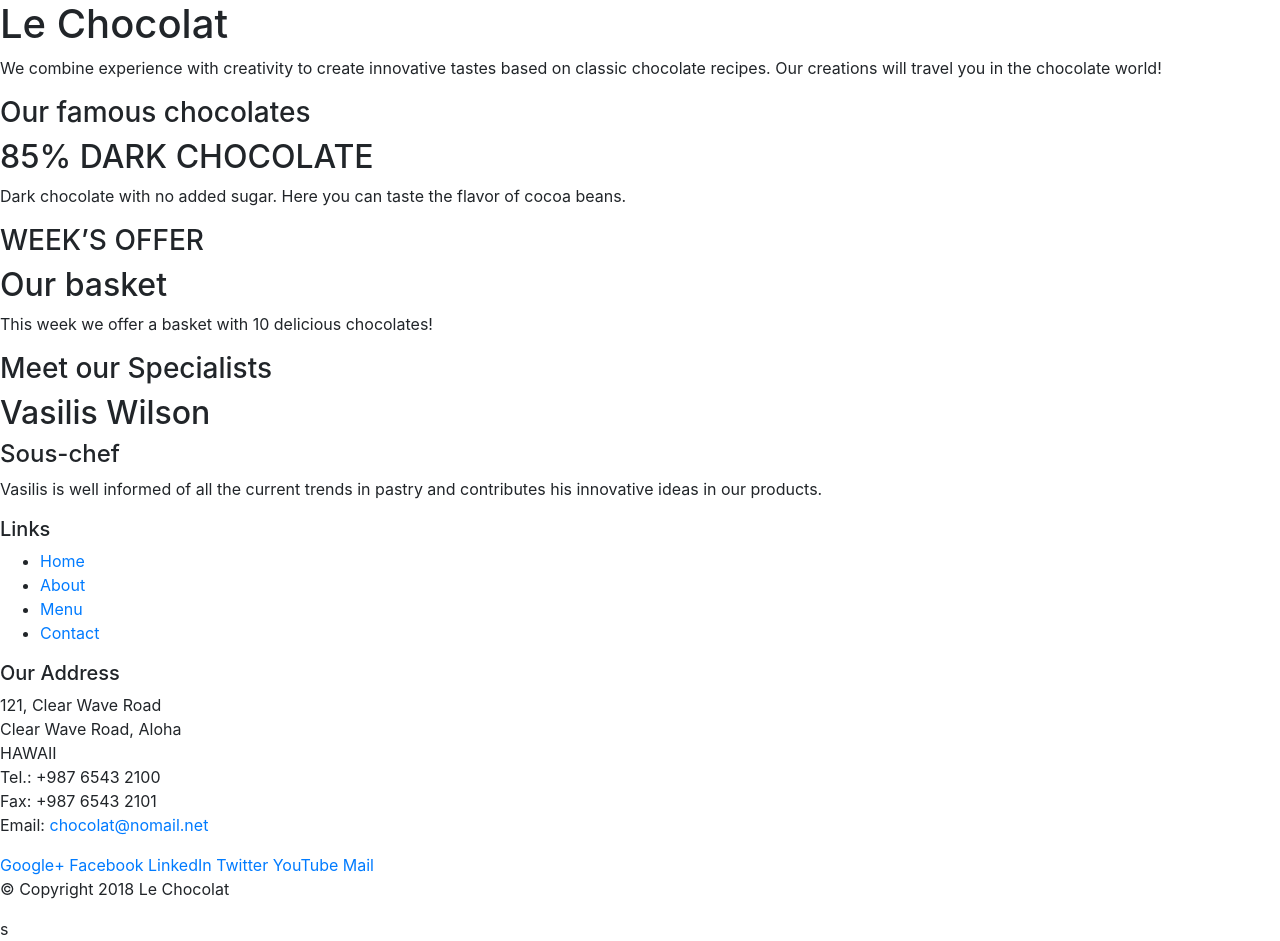
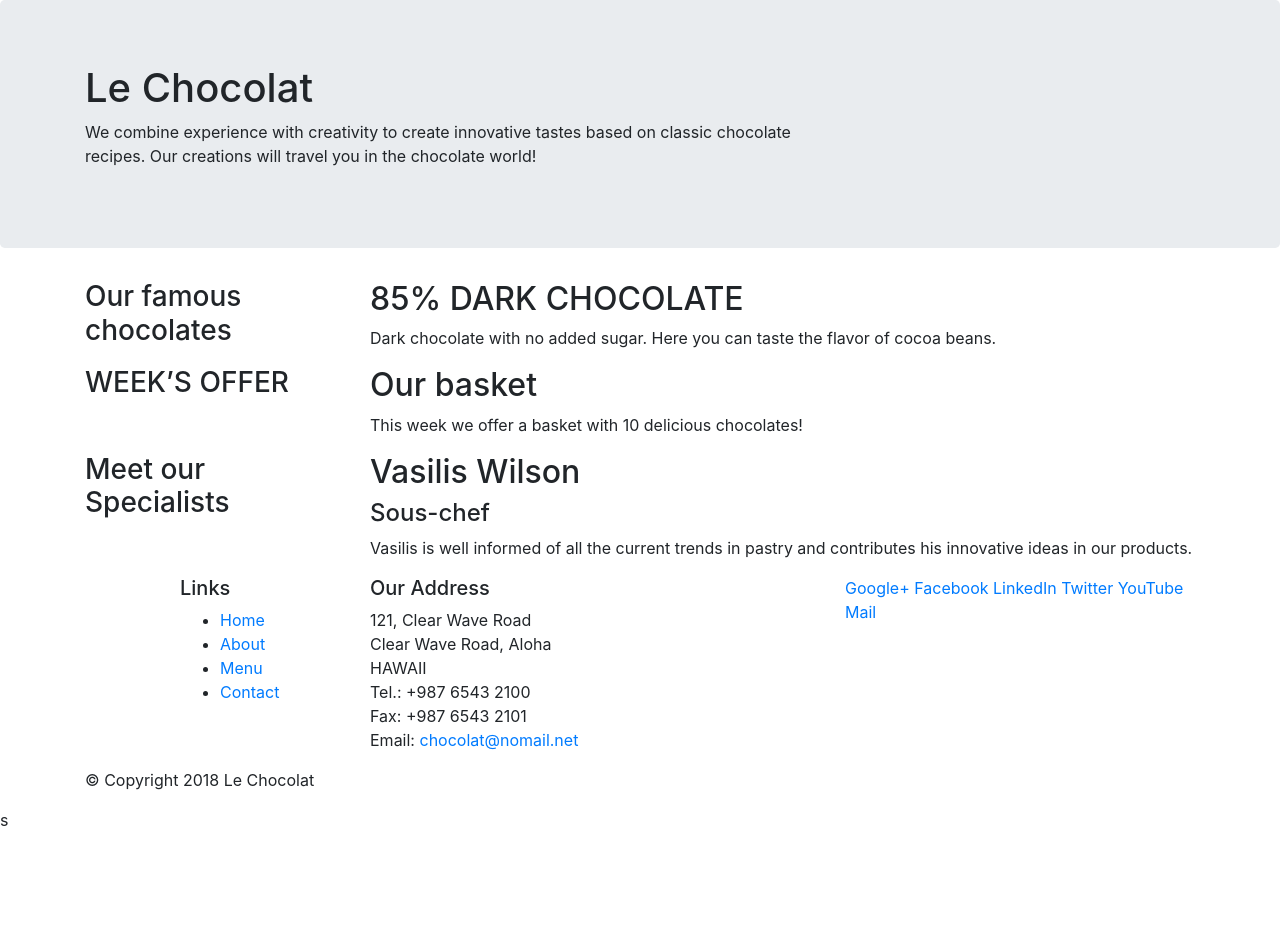
Before and after one commit to JimKos21/leChocolat, a website: page index.html in a window 1280 px wide. After the commit the page ends 832 px from the top, so only its background shows below. Drawn offline with nearby package versions, Linux system fonts and the light colour scheme.

Commit message:
Bootstrap Grid Part 1

```diff
--- a/index.html
+++ b/index.html
@@ -13,57 +13,59 @@
 
 <body>
 
-    <header>
-        <div>
-            <div>
-                <div>
+    <header class="jumbotron">
+        <div class="container">
+            <div class="row">
+                <div class="col-12 col-sm-8">
                     <h1>Le Chocolat</h1>
-                    <p>We combine experience with creativity to create innovative tastes based on classic chocolate recipes. Our creations will travel you in the chocolate world!</p>
+                    <p>We combine experience with creativity to create innovative tastes based on classic chocolate
+                        recipes. Our creations will travel you in the chocolate world!</p>
                 </div>
-                <div>
+                <div class="col col-sm-4">
                 </div>
             </div>
         </div>
     </header>
 
-    <div>
-        <div>
-            <div>
+    <div class="container">
+        <div class="row">
+            <div class="col-sm-4 col-md-3">
                 <h3>Our famous chocolates</h3>
             </div>
-            <div>
+            <div class="col-sm col-md">
                 <h2>85% DARK CHOCOLATE</h2>
                 <p>Dark chocolate with no added sugar. Here you can taste the flavor of cocoa beans.</p>
             </div>
         </div>
 
 
-        <div>
-            <div>
+        <div class="row">
+            <div class="col-sm-4 col-md-3">
                 <h3>WEEK’S OFFER</h3>
             </div>
-            <div>
+            <div class="col-sm col-md">
                 <h2>Our basket</h2>
                 <p>This week we offer a basket with 10 delicious chocolates! </p>
             </div>
         </div>
 
-        <div>
-            <div>
-                <h3>Meet our  Specialists</h3>
+        <div class="row">
+            <div class="col-sm-4 col-md-3">
+                <h3>Meet our Specialists</h3>
             </div>
-            <div>
+            <div class="col-sm col-md">
                 <h2>Vasilis Wilson </h2>
                 <h4>Sous-chef</h4>
-                <p>Vasilis is well informed of all the current trends in pastry and contributes his innovative ideas in our products.</p>
+                <p>Vasilis is well informed of all the current trends in pastry and contributes his innovative ideas in
+                    our products.</p>
             </div>
         </div>
     </div>
 
     <footer>
-        <div>
-            <div>
-                <div>
+        <div class="container">
+            <div class="row">
+                <div class="col-5 offset-sm-1 col-sm-2">
                     <h5>Links</h5>
                     <ul>
                         <li><a href="#">Home</a></li>
@@ -72,7 +74,7 @@
                         <li><a href="#">Contact</a></li>
                     </ul>
                 </div>
-                <div>
+                <div class="col-6 col-sm-5">
                     <h5>Our Address</h5>
                     <address>
                         121, Clear Wave Road<br>
@@ -83,7 +85,7 @@
                         Email: <a href="mailto:chocolat@nomail.net">chocolat@nomail.net</a>
                     </address>
                 </div>
-                <div>
+                <div class="col col-sm-4">
                     <div>
                         <a href="http://google.com/+">Google+</a>
                         <a href="http://www.facebook.com/profile.php?id=">Facebook</a>
@@ -94,8 +96,8 @@
                     </div>
                 </div>
             </div>
-           <div>
-                <div>
+            <div class="row">
+                <div class="col-auto">
                     <p> &copy; Copyright 2018 Le Chocolat</p>
                 </div>
             </div>
```
Lines whose indentation alone changed are shown as unchanged.
